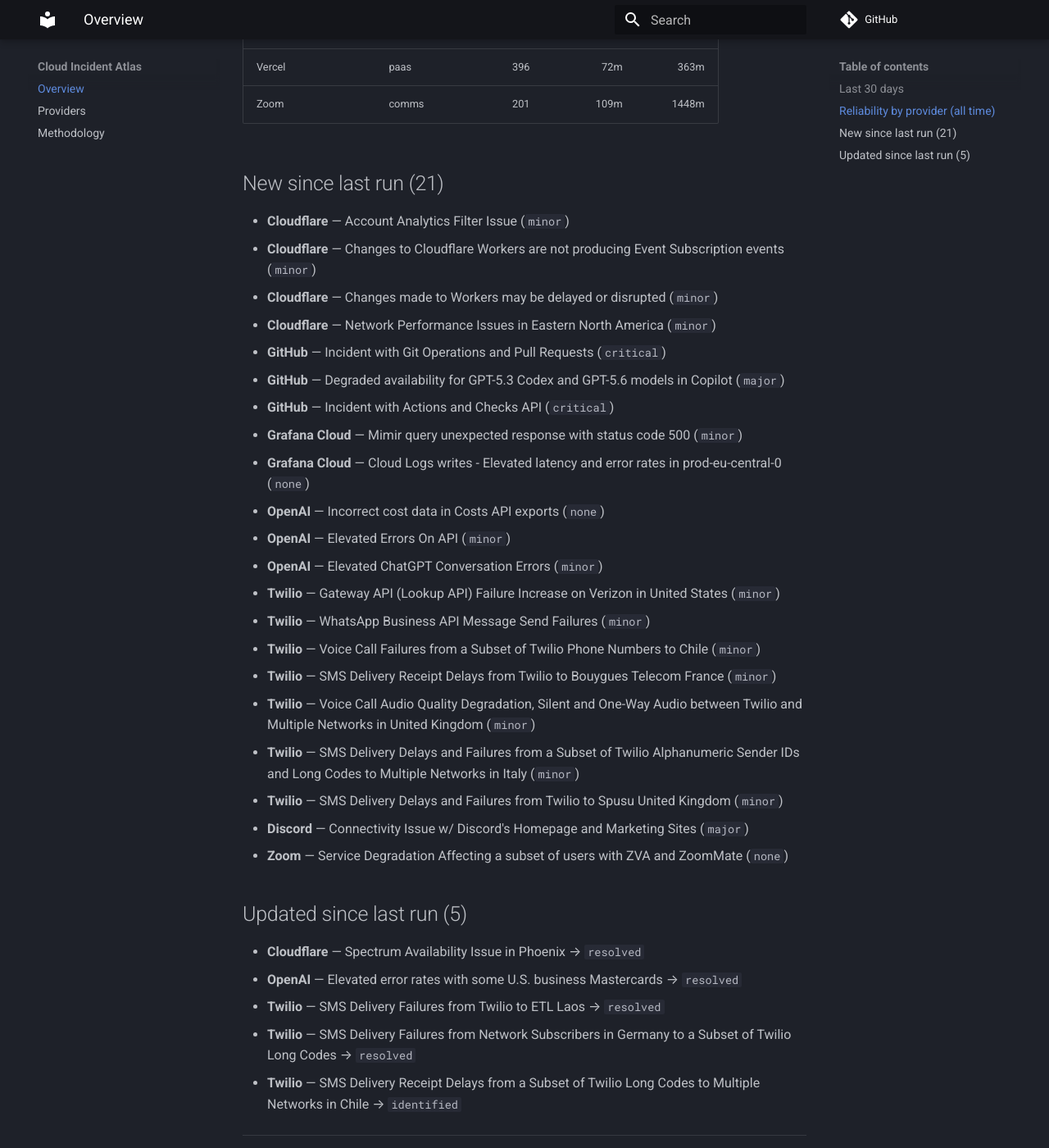
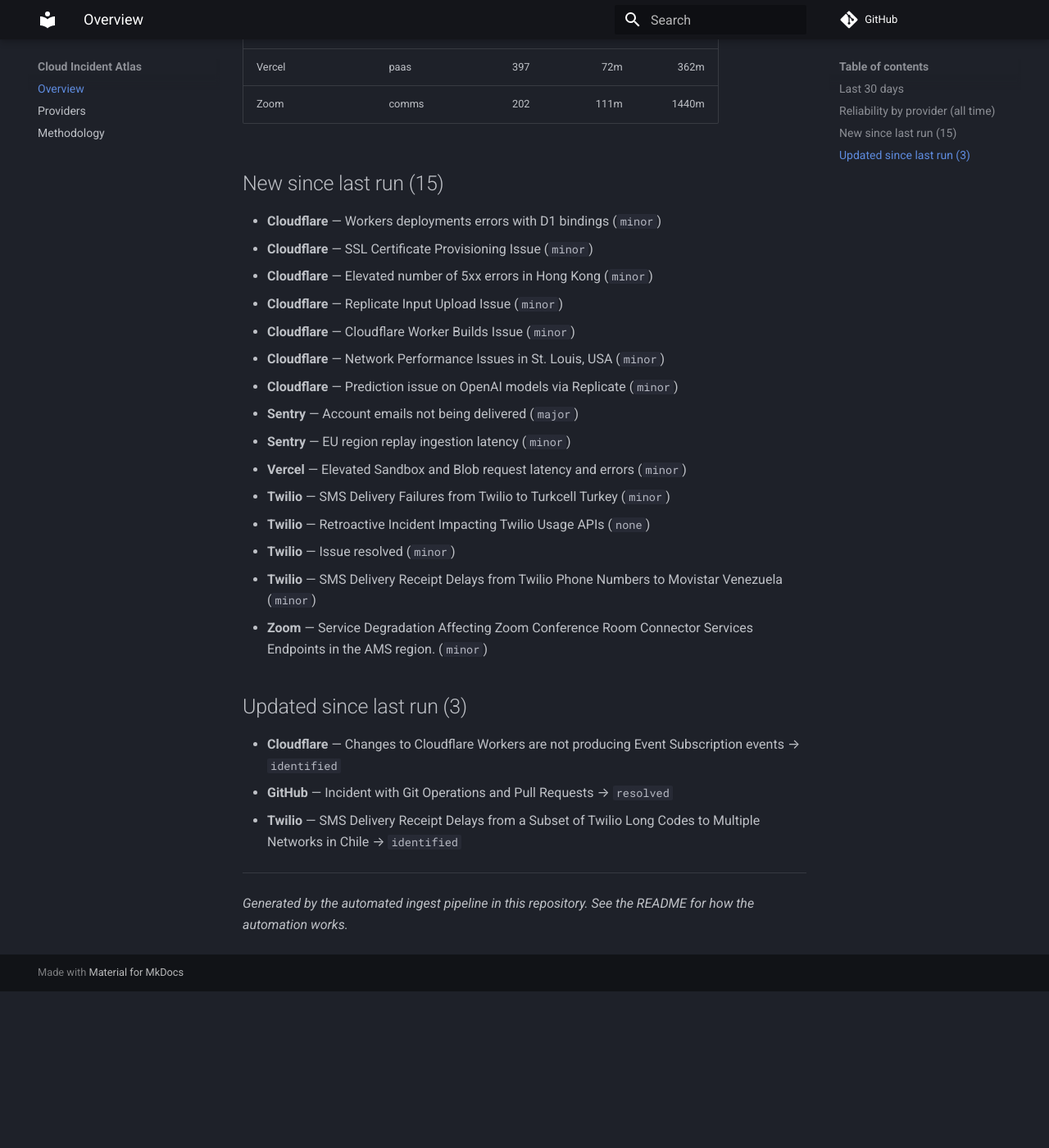
Before and after one commit to ayushgupta07xx/cloud-incident-atlas, an MkDocs documentation site: the page built from docs/index.md, in a window 1280 px wide and 1400 px high, scrolled down 1479 px. Shown: the whole window at 82% size. Built offline with MkDocs 1.6.1 and Material for MkDocs 9.7.7, drawn with Linux system fonts in a browser that asks for light colours; comment, search, counter and statistics services are not loaded; after the commit the page ends 2688 px from its top, so only the background shows below that; some of the changed text lies outside the part shown.

Commit message:
docs: refresh digest and charts
Regenerated from the corpus by the ingest pipeline.

Run: https://github.com/ayushgupta07xx/cloud-incident-atlas/actions/runs/43035464762

Co-authored-by: github-actions[bot] <41898282+github-actions[bot]@users.noreply.github.com>

```diff
--- a/docs/index.md
+++ b/docs/index.md
@@ -30,43 +30,35 @@
 | New Relic | observability | 112 | 63m | 306m |
 | npm | devtools | 69 | 107m | 340m |
 | OpenAI | ai | 136 | 110m | 643m |
-| Sentry | observability | 351 | 86m | 356m |
+| Sentry | observability | 353 | 84m | 354m |
 | Snowflake | data | 213 | 121m | 597m |
 | Supabase | paas | 460 | 147m | 1280m |
-| Twilio | comms | 11274 | 272m | 1130m |
-| Vercel | paas | 396 | 72m | 363m |
-| Zoom | comms | 201 | 109m | 1448m |
+| Twilio | comms | 11278 | 272m | 1130m |
+| Vercel | paas | 397 | 72m | 362m |
+| Zoom | comms | 202 | 111m | 1440m |
 
-## New since last run (21)
+## New since last run (15)
 
-- **Cloudflare** — Account Analytics Filter Issue (`minor`)
-- **Cloudflare** — Changes to Cloudflare Workers are not producing Event Subscription events (`minor`)
-- **Cloudflare** — Changes made to Workers may be delayed or disrupted (`minor`)
-- **Cloudflare** — Network Performance Issues in Eastern North America (`minor`)
-- **GitHub** — Incident with Git Operations and Pull Requests (`critical`)
-- **GitHub** — Degraded availability for GPT-5.3 Codex and GPT-5.6 models in Copilot (`major`)
-- **GitHub** — Incident with Actions and Checks API (`critical`)
-- **Grafana Cloud** — Mimir query unexpected response with status code 500 (`minor`)
-- **Grafana Cloud** — Cloud Logs writes - Elevated latency and error rates in prod-eu-central-0 (`none`)
-- **OpenAI** — Incorrect cost data in Costs API exports (`none`)
-- **OpenAI** — Elevated Errors On API (`minor`)
-- **OpenAI** — Elevated ChatGPT Conversation Errors (`minor`)
-- **Twilio** — Gateway API (Lookup API) Failure Increase on Verizon in United States (`minor`)
-- **Twilio** — WhatsApp Business API Message Send Failures (`minor`)
-- **Twilio** — Voice Call Failures from a Subset of Twilio Phone Numbers to Chile (`minor`)
-- **Twilio** — SMS Delivery Receipt Delays from Twilio to Bouygues Telecom France (`minor`)
-- **Twilio** — Voice Call Audio Quality Degradation, Silent and One-Way Audio between Twilio and Multiple Networks in United Kingdom (`minor`)
-- **Twilio** — SMS Delivery Delays and Failures from a Subset of Twilio Alphanumeric Sender IDs and Long Codes to Multiple Networks in Italy (`minor`)
-- **Twilio** — SMS Delivery Delays and Failures from Twilio to Spusu United Kingdom (`minor`)
-- **Discord** — Connectivity Issue w/ Discord's Homepage and Marketing Sites (`major`)
-- **Zoom** — Service Degradation Affecting a subset of users with ZVA and ZoomMate (`none`)
+- **Cloudflare** — Workers deployments errors with D1 bindings (`minor`)
+- **Cloudflare** — SSL Certificate Provisioning Issue (`minor`)
+- **Cloudflare** — Elevated number of 5xx errors in Hong Kong (`minor`)
+- **Cloudflare** — Replicate Input Upload Issue (`minor`)
+- **Cloudflare** — Cloudflare Worker Builds Issue (`minor`)
+- **Cloudflare** — Network Performance Issues in St. Louis, USA (`minor`)
+- **Cloudflare** — Prediction issue on OpenAI models via Replicate (`minor`)
+- **Sentry** — Account emails not being delivered (`major`)
+- **Sentry** — EU region replay ingestion latency (`minor`)
+- **Vercel** — Elevated Sandbox and Blob request latency and errors (`minor`)
+- **Twilio** — SMS Delivery Failures from Twilio to Turkcell Turkey (`minor`)
+- **Twilio** — Retroactive Incident Impacting Twilio Usage APIs (`none`)
+- **Twilio** — Issue resolved (`minor`)
+- **Twilio** — SMS Delivery Receipt Delays from Twilio Phone Numbers to Movistar Venezuela (`minor`)
+- **Zoom** — Service Degradation Affecting Zoom Conference Room Connector Services Endpoints in the AMS region. (`minor`)
 
-## Updated since last run (5)
+## Updated since last run (3)
 
-- **Cloudflare** — Spectrum Availability Issue in Phoenix → `resolved`
-- **OpenAI** — Elevated error rates with some U.S. business Mastercards → `resolved`
-- **Twilio** — SMS Delivery Failures from Twilio to ETL Laos → `resolved`
-- **Twilio** — SMS Delivery Failures from Network Subscribers in Germany to a Subset of Twilio Long Codes → `resolved`
+- **Cloudflare** — Changes to Cloudflare Workers are not producing Event Subscription events → `identified`
+- **GitHub** — Incident with Git Operations and Pull Requests → `resolved`
 - **Twilio** — SMS Delivery Receipt Delays from a Subset of Twilio Long Codes to Multiple Networks in Chile → `identified`
 
 ---
```
Also changed, not shown: other parts of docs/index.md (+4 -4 lines), README.md (+8 -9 lines), docs/providers.md (+9 -9 lines), docs/img/mttr.svg, docs/img/timeline.svg.
